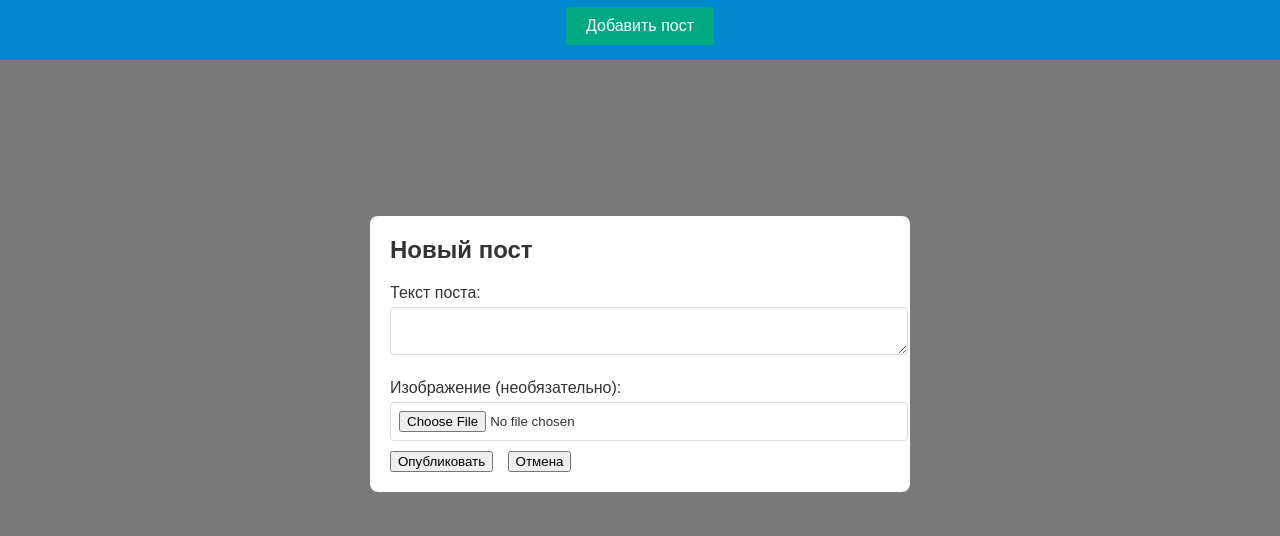
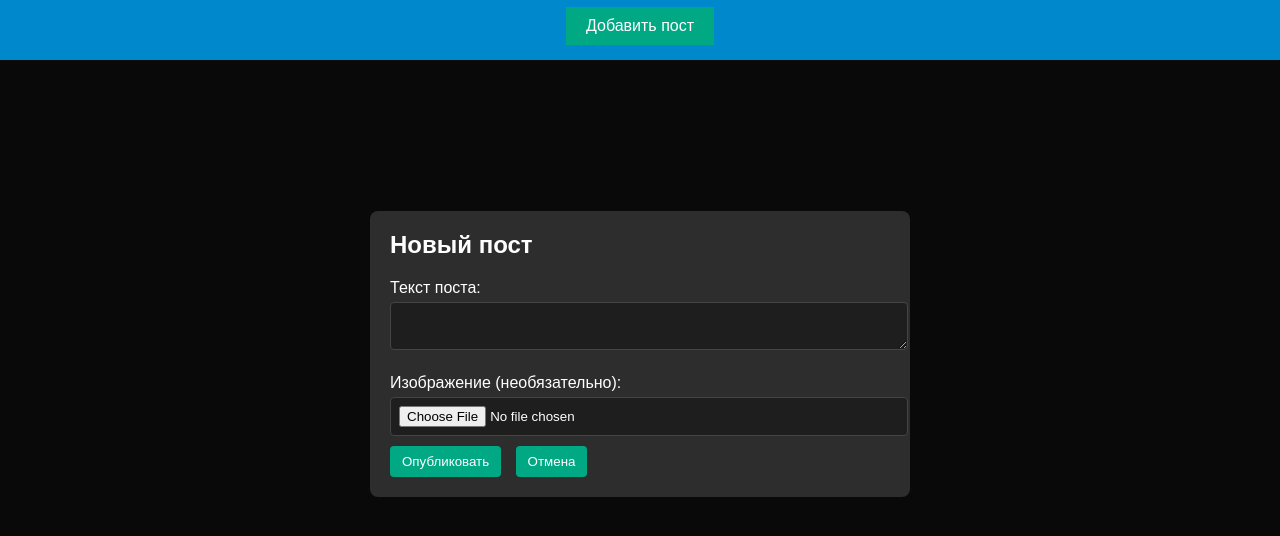
Before and after one commit to nevilon/nev-price-comparison, a plain HTML site: page index.html in a window 1280 px wide. Both pictures are taken after a click on the button "Добавить пост". Shown: the part 46-582 px from the top of the page. Drawn offline with Linux system fonts and the light colour scheme.

Commit message:
style.css

```diff
--- a/style.css
+++ b/style.css
@@ -2,8 +2,8 @@ body {
     font-family: Arial, sans-serif;
     margin: 0;
     padding: 0;
-    background-color: #f5f5f5;
-    color: #333;
+    background-color: #1e1e1e;
+    color: #ffffff;
 }
 
 header {
@@ -40,12 +40,13 @@ header h1 {
 }
 
 .post-card {
-    background-color: white;
-    border: 1px solid #ddd;
+    background-color: #2d2d2d;
+    border: 1px solid #444;
     border-radius: 8px;
     margin-bottom: 20px;
     padding: 15px;
     box-shadow: 0 2px 4px rgba(0, 0, 0, 0.1);
+    cursor: pointer;
 }
 
 .post-card img {
@@ -66,13 +67,13 @@ header h1 {
     left: 0;
     width: 100%;
     height: 100%;
-    background-color: rgba(0, 0, 0, 0.5);
+    background-color: rgba(0, 0, 0, 0.7);
     justify-content: center;
     align-items: center;
 }
 
 .modal-content {
-    background-color: white;
+    background-color: #2d2d2d;
     padding: 20px;
     border-radius: 8px;
     width: 90%;
@@ -81,21 +82,35 @@ header h1 {
 
 .modal-content h2 {
     margin-top: 0;
+    color: #ffffff;
 }
 
 .modal-content label {
     display: block;
     margin: 10px 0 5px;
+    color: #ffffff;
 }
 
 .modal-content textarea, .modal-content input {
     width: 100%;
     padding: 8px;
     margin-bottom: 10px;
-    border: 1px solid #ddd;
+    border: 1px solid #444;
     border-radius: 4px;
+    background-color: #1e1e1e;
+    color: #ffffff;
 }
 
 .modal-content button {
     margin-right: 10px;
+    background-color: #00a884;
+    color: white;
+    border: none;
+    padding: 8px 12px;
+    cursor: pointer;
+    border-radius: 4px;
 }
+
+.modal-content button:hover {
+    background-color: #008c6b;
+}
```
